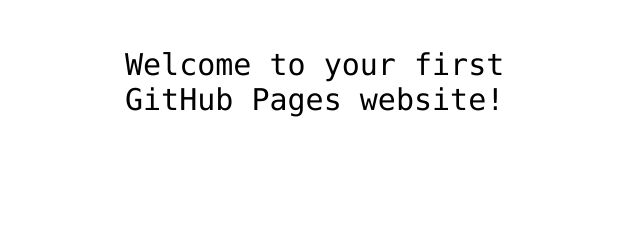
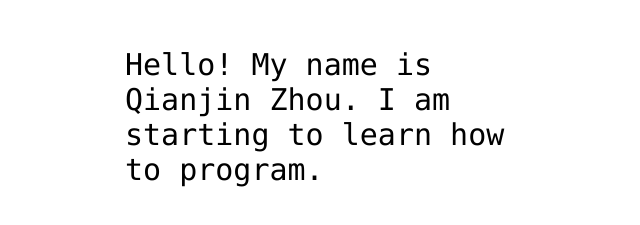
Before and after one commit to QianjinZhou/QianjinZhou.github.io, a plain HTML site: page index.html in a window 1280 px wide. Shown: the part 341-566 px from the top of the page, without its empty margins (315-955 px from the left). Drawn offline with Linux system fonts and the light colour scheme.

Commit message:
Add some of my personal information

```diff
--- a/index.html
+++ b/index.html
@@ -12,7 +12,9 @@
 <img src="https://octodex.github.com/images/daftpunktocat-thomas.gif" id="octocat" alt="octocat-gif" />
 
 <!-- Change this code here by copy and pasting your template on line 15 -->
-<p>Welcome to your first GitHub Pages website!</p>
+<p>
+Hello! My name is Qianjin Zhou. I am starting to learn how to program.
+</p>
 
 </body>
 </html>
```
